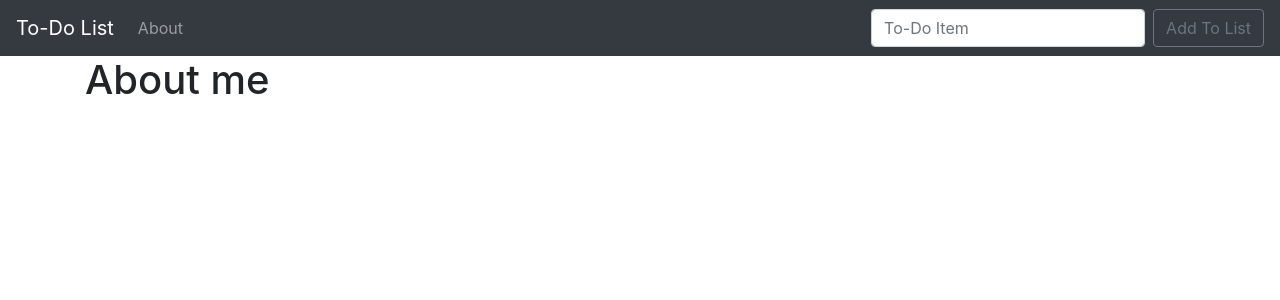
After one commit to Decomplosed/python-todo, a Django app: page /about/ in a window 1280 px wide. The commit adds this page. Shown: the top 300 px of the page. Run offline with Django 5.2, Linux system fonts and the light colour scheme.

Commit message:
Add about me and link with django links

```diff
--- /dev/null
+++ b/todo_list/templates/about.html
@@ -0,0 +1,8 @@
+
+{% extends "base.html" %}
+
+{% block title %}To-Do List | About{% endblock %}
+
+{% block content %}
+    <h1>About me</h1>
+{% endblock  %}
--- a/todo_list/templates/base.html
+++ b/todo_list/templates/base.html
@@ -20,28 +20,40 @@
   </head>
   <body>
     <nav class="navbar navbar-expand-lg navbar-dark bg-dark">
-      <a class="navbar-brand" href="/">To-Do List</a>
-      <button class="navbar-toggler" type="button" data-toggle="collapse" data-target="#navbarSupportedContent" aria-controls="navbarSupportedContent" aria-expanded="false" aria-label="Toggle navigation">
+      <a class="navbar-brand" href="{% url 'home' %}">To-Do List</a>
+      <button
+        class="navbar-toggler"
+        type="button"
+        data-toggle="collapse"
+        data-target="#navbarSupportedContent"
+        aria-controls="navbarSupportedContent"
+        aria-expanded="false"
+        aria-label="Toggle navigation"
+      >
         <span class="navbar-toggler-icon"></span>
       </button>
 
       <div class="collapse navbar-collapse" id="navbarSupportedContent">
         <ul class="navbar-nav mr-auto">
           <li class="nav-item">
-            <a class="nav-link" href="#">Link</a>
+            <a class="nav-link" href="{% url 'about' %}">About</a>
           </li>
         </ul>
         <form class="form-inline my-2 my-lg-0">
-          <input class="form-control mr-sm-2" type="search" placeholder="To-Do Item" aria-label="Search">
-          <button class="btn btn-outline-secondary my-2 my-sm-0" type="submit">Add To List</button>
+          <input
+            class="form-control mr-sm-2"
+            type="search"
+            placeholder="To-Do Item"
+            aria-label="Search"
+          />
+          <button class="btn btn-outline-secondary my-2 my-sm-0" type="submit">
+            Add To List
+          </button>
         </form>
       </div>
     </nav>
 
-    <div class="container">
-      {% block content %}
-      {% endblock %}
-    </div>
+    <div class="container">{% block content %} {% endblock %}</div>
 
     <!-- Optional JavaScript; choose one of the two! -->
 
--- a/todo_list/urls.py
+++ b/todo_list/urls.py
@@ -2,5 +2,6 @@ from django.urls import path
 from . import views
 
 urlpatterns = [
-    path('', views.home)
+    path('', views.home, name='home'),
+    path('about/', views.about, name='about')
 ]
--- a/todo_list/views.py
+++ b/todo_list/views.py
@@ -2,3 +2,6 @@ from django.shortcuts import render
 
 def home(request):
 	return render(request, 'home.html', {})
+
+def about(request):
+	return render(request, 'about.html', {})
```
